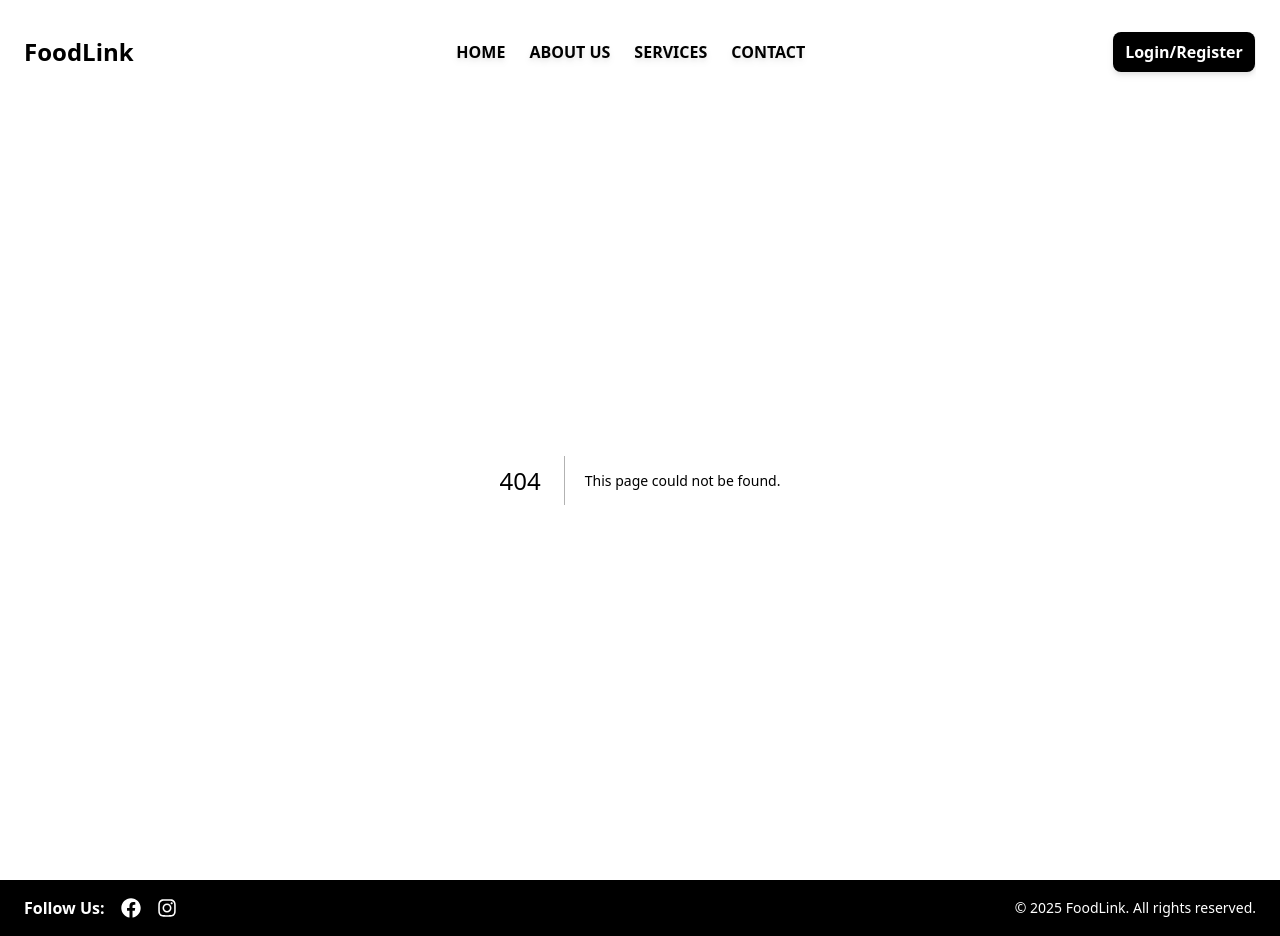
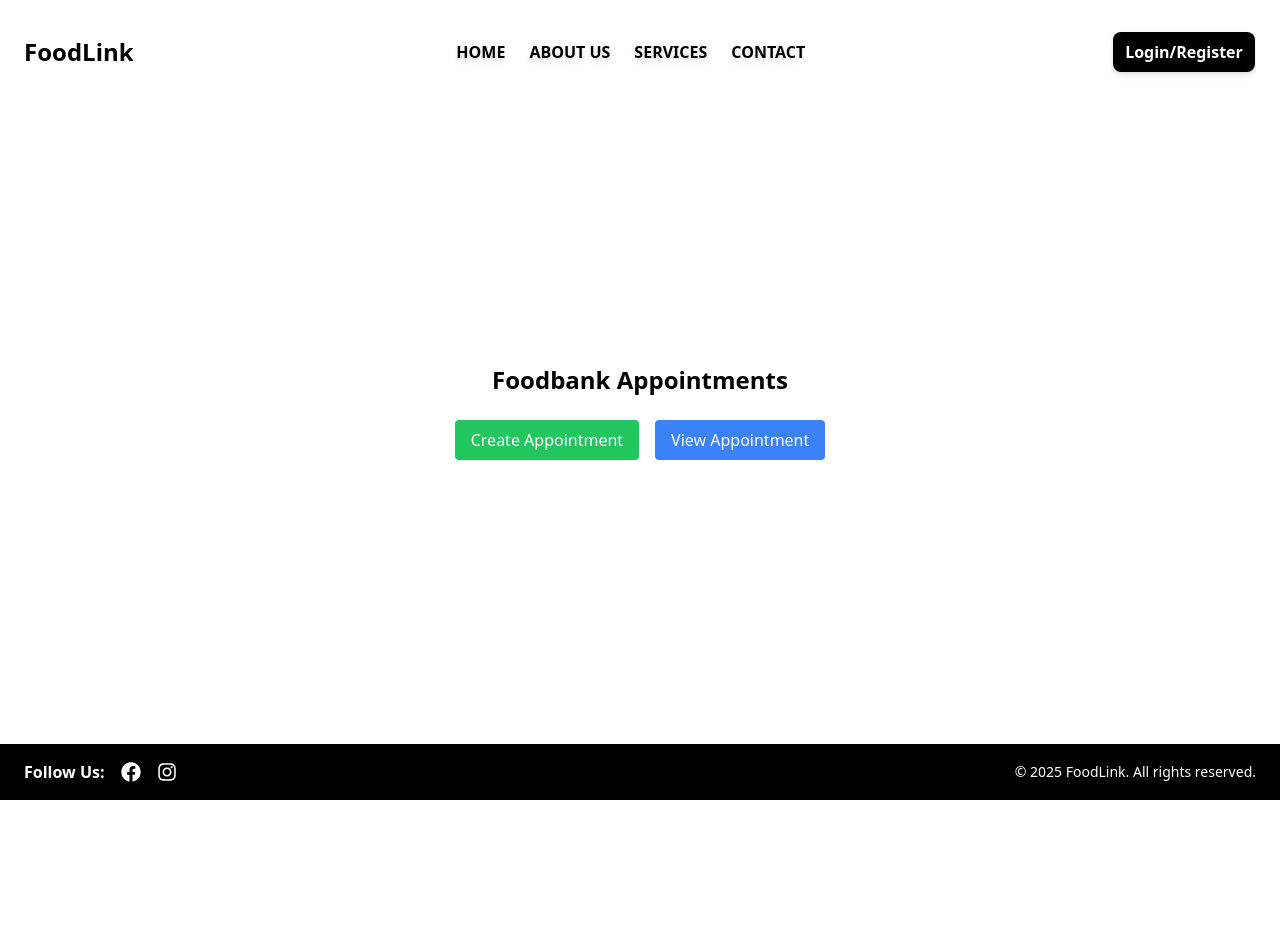
Before and after one commit to pratham-garg-456/FoodLink-WebApp, a Next.js app in the folder foodlink_frontend_v2/: page /dashboard/foodbank/manageAppointments in a window 1280 px wide. Before the commit this address had no page. After the commit the page ends 800 px from the top, so only its background shows below. Built offline with nearby package versions, Linux system fonts and the light colour scheme.

Commit message:
add links for create and view appointment

```diff
--- a/foodlink_frontend_v2/src/components/NavbarFoodbank.js
+++ b/foodlink_frontend_v2/src/components/NavbarFoodbank.js
@@ -152,7 +152,7 @@ const NavbarFoodbank = () => {
             <div>
               <Link
                 className={`md:hover:text-gray-700 hover:text-gray-300 transition-colors ease-linear md:px-3`}
-                href="/dashboard/foodbank/appointments"
+                href="/dashboard/foodbank/manageAppointments"
               >
                 Manage Appointments
               </Link>
--- a/foodlink_frontend_v2/src/pages/dashboard/foodbank/appointments.js
+++ /dev/null
@@ -1,13 +0,0 @@
-import React from 'react';
-import Layout from '../../layout';
-
-const Appointments = ({ userRole }) => {
-  return (
-    <div className="container mx-auto p-4 text-center">
-      <h1 className="text-2xl font-bold mb-4">Manage Appointments</h1>
-      <p className="mb-4">This is the placeholder page for managing appointments.</p>
-    </div>
-  );
-};
-
-export default Appointments;
--- a/foodlink_frontend_v2/src/pages/dashboard/foodbank/index.js
+++ b/foodlink_frontend_v2/src/pages/dashboard/foodbank/index.js
@@ -50,7 +50,7 @@ const FoodbankDashboard = ({ userRole }) => {
           Manage Events
         </button>
         <button
-          onClick={() => router.push('/dashboard/foodbank/appointments')}
+          onClick={() => router.push('/dashboard/foodbank/manageAppointments')}
           className="bg-purple-500 text-white p-4 rounded-lg shadow-md hover:bg-purple-600 transition duration-300"
         >
           Manage Appointments
--- /dev/null
+++ b/foodlink_frontend_v2/src/pages/dashboard/foodbank/manageAppointments/index.js
@@ -0,0 +1,21 @@
+import Link from 'next/link';
+
+export default function FoodbankAppointments() {
+  return (
+    <div className="p-4">
+      <h1 className="text-2xl font-bold mb-6 text-center">Foodbank Appointments</h1>
+      <div className="flex flex-wrap gap-4">
+        <Link href="/dashboard/foodbank/manageAppointments/createAppointment">
+          <button className="bg-green-500 hover:bg-green-600 text-white px-4 py-2 rounded">
+            Create Appointment
+          </button>
+        </Link>
+        <Link href="/dashboard/foodbank/manageAppointments/viewAppointments">
+          <button className="bg-blue-500 hover:bg-blue-600 text-white px-4 py-2 rounded">
+            View Appointment
+          </button>
+        </Link>
+      </div>
+    </div>
+  );
+}
```
